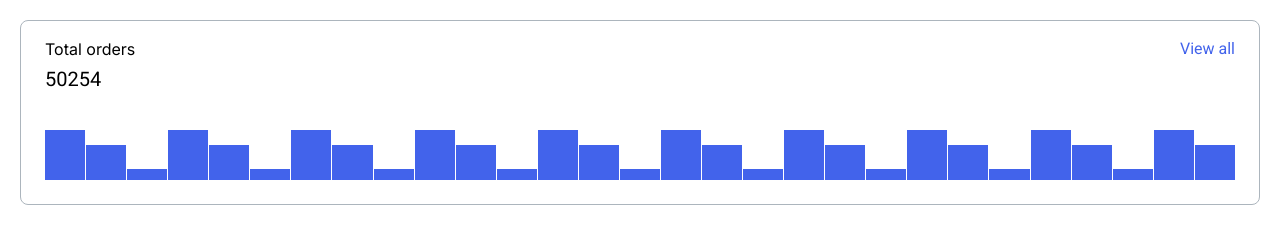
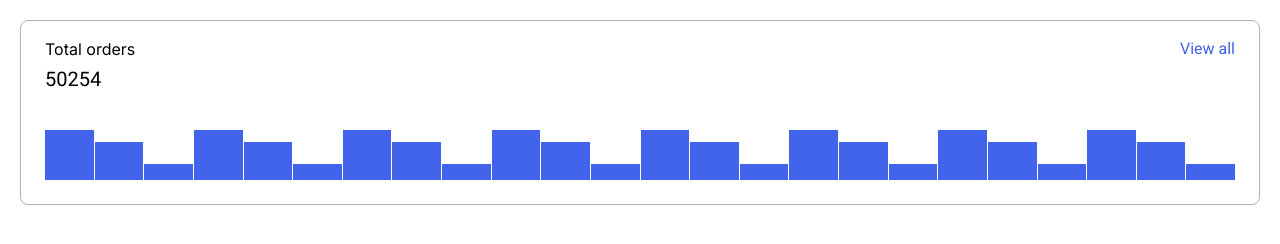
Before and after one commit to js-tasks-ru/htmlcss-20230411_sa, a website: page 04-lection2/01-histogram/index.html in a window 1280 px wide. Drawn offline with nearby package versions, Linux system fonts and the light colour scheme; files whose address does not match are found by name.

Commit message:
resolve comments

```diff
--- a/04-lection2/01-histogram/histogram.css
+++ b/04-lection2/01-histogram/histogram.css
@@ -45,6 +45,7 @@
     display: flex;
     align-items: flex-end;
     column-gap: 1px;
+    height: 50px;
 }
 
 .histogram__bar-graph {
--- a/04-lection2/01-histogram/index.html
+++ b/04-lection2/01-histogram/index.html
@@ -18,35 +18,30 @@
         </div>
         <p class="histogram__counter">50254</p>
         <div class="histogram__bar-graph-collection">
-            <p style="height: 50px" class="histogram__bar-graph"></p>
-            <p style="height: 35px" class="histogram__bar-graph"></p>
-            <p style="height: 11px" class="histogram__bar-graph"></p>
-            <p style="height: 50px" class="histogram__bar-graph"></p>
-            <p style="height: 35px" class="histogram__bar-graph"></p>
-            <p style="height: 11px" class="histogram__bar-graph"></p>
-            <p style="height: 50px" class="histogram__bar-graph"></p>
-            <p style="height: 35px" class="histogram__bar-graph"></p>
-            <p style="height: 11px" class="histogram__bar-graph"></p>
-            <p style="height: 50px" class="histogram__bar-graph"></p>
-            <p style="height: 35px" class="histogram__bar-graph"></p>
-            <p style="height: 11px" class="histogram__bar-graph"></p>
-            <p style="height: 50px" class="histogram__bar-graph"></p>
-            <p style="height: 35px" class="histogram__bar-graph"></p>
-            <p style="height: 11px" class="histogram__bar-graph"></p>
-            <p style="height: 50px" class="histogram__bar-graph"></p>
-            <p style="height: 35px" class="histogram__bar-graph"></p>
-            <p style="height: 11px" class="histogram__bar-graph"></p>
-            <p style="height: 50px" class="histogram__bar-graph"></p>
-            <p style="height: 35px" class="histogram__bar-graph"></p>
-            <p style="height: 11px" class="histogram__bar-graph"></p>
-            <p style="height: 50px" class="histogram__bar-graph"></p>
-            <p style="height: 35px" class="histogram__bar-graph"></p>
-            <p style="height: 11px" class="histogram__bar-graph"></p>
-            <p style="height: 50px" class="histogram__bar-graph"></p>
-            <p style="height: 35px" class="histogram__bar-graph"></p>
-            <p style="height: 11px" class="histogram__bar-graph"></p>
-            <p style="height: 50px" class="histogram__bar-graph"></p>
-            <p style="height: 35px" class="histogram__bar-graph"></p>
+            <div style="height : 100%" class="histogram__bar-graph"></div>
+            <div style="height : 77%" class="histogram__bar-graph"></div>
+            <div style="height : 33%" class="histogram__bar-graph"></div>
+            <div style="height : 100%" class="histogram__bar-graph"></div>
+            <div style="height : 77%" class="histogram__bar-graph"></div>
+            <div style="height : 33%" class="histogram__bar-graph"></div>
+            <div style="height : 100%" class="histogram__bar-graph"></div>
+            <div style="height : 77%" class="histogram__bar-graph"></div>
+            <div style="height : 33%" class="histogram__bar-graph"></div>
+            <div style="height : 100%" class="histogram__bar-graph"></div>
+            <div style="height : 77%" class="histogram__bar-graph"></div>
+            <div style="height : 33%" class="histogram__bar-graph"></div>
+            <div style="height : 100%" class="histogram__bar-graph"></div>
+            <div style="height : 77%" class="histogram__bar-graph"></div>
+            <div style="height : 33%" class="histogram__bar-graph"></div>
+            <div style="height : 100%" class="histogram__bar-graph"></div>
+            <div style="height : 77%" class="histogram__bar-graph"></div>
+            <div style="height : 33%" class="histogram__bar-graph"></div>
+            <div style="height : 100%" class="histogram__bar-graph"></div>
+            <div style="height : 77%" class="histogram__bar-graph"></div>
+            <div style="height : 33%" class="histogram__bar-graph"></div>
+            <div style="height : 100%" class="histogram__bar-graph"></div>
+            <div style="height : 77%" class="histogram__bar-graph"></div>
+            <div style="height : 33%" class="histogram__bar-graph"></div>
         </div>
     </div>
 </body>
```
